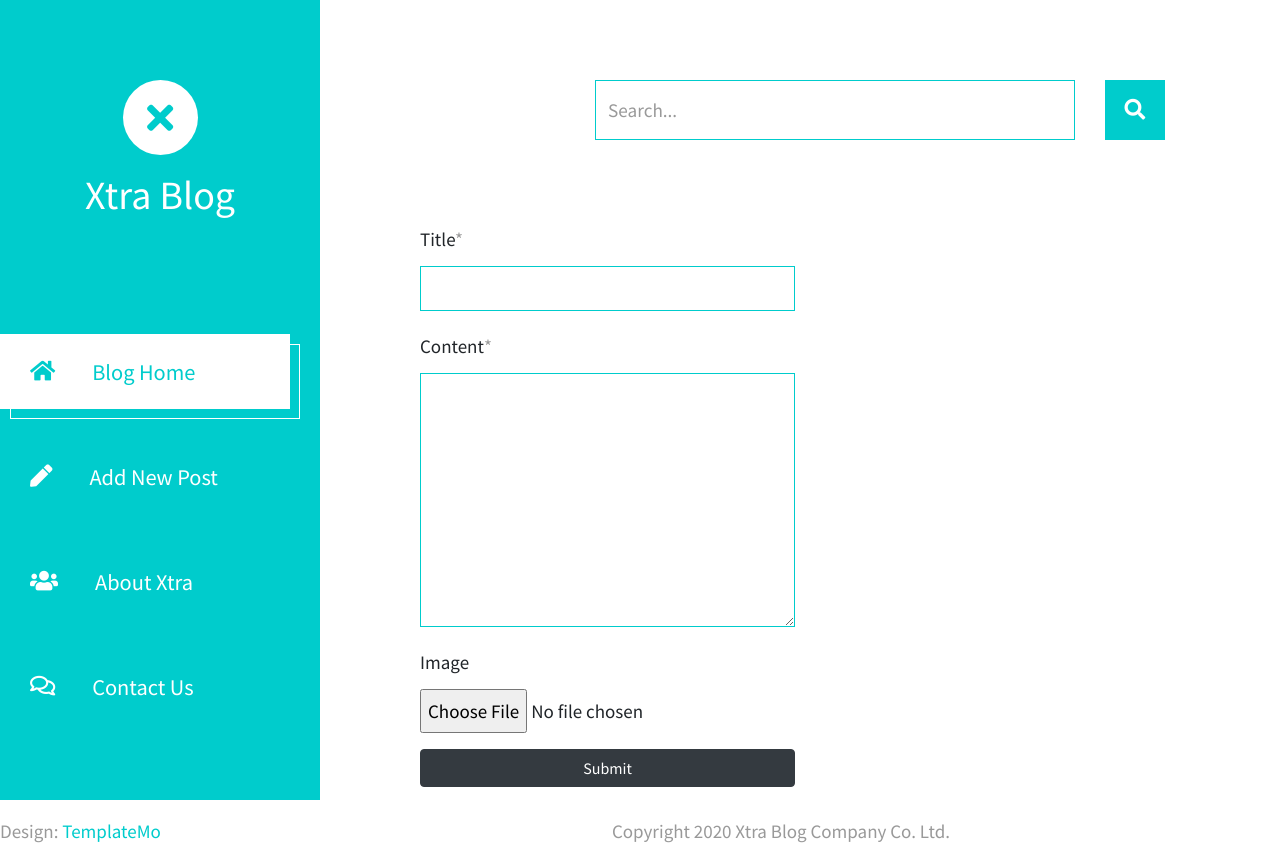
After one commit to zoomixinfo/Django-Blog, a Django app: page /make in a window 1280 px wide. The commit adds this page. Run offline with Django 4.2, Linux system fonts and the light colour scheme; some libraries are stand-ins or nearby versions.

Commit message:
New Posting Added

```diff
--- a/blog/settings.py
+++ b/blog/settings.py
@@ -29,6 +29,7 @@ INSTALLED_APPS = [
     'django.contrib.messages',
     'django.contrib.staticfiles',
     'post',
+    'crispy_forms',
 ]
 
 MIDDLEWARE = [
@@ -119,3 +120,5 @@ DEFAULT_AUTO_FIELD = 'django.db.models.BigAutoField'
 
 MEDIA_ROOT = BASE_DIR / 'uploads'
 MEDIA_URL = '/media/'
+
+CRISPY_TEMPLATE_PACK = 'bootstrap4'
--- /dev/null
+++ b/post/forms.py
@@ -0,0 +1,7 @@
+from django import forms
+from .models import Post
+
+class MakePost(forms.ModelForm):
+    class Meta:
+        model = Post
+        fields = '__all__'
--- /dev/null
+++ b/post/templates/make.html
@@ -0,0 +1,35 @@
+{% extends 'theme.html' %}
+{% load crispy_forms_filters %}
+{% block content %}
+    <div class="container-fluid">
+        <main class="tm-main">
+            <!-- Search form -->
+            <div class="row tm-row">
+                <div class="col-12">
+                    <form method="GET" class="form-inline tm-mb-80 tm-search-form">
+                        <input class="form-control tm-search-input" name="query" type="text" placeholder="Search..." aria-label="Search">
+                        <button class="tm-search-button" type="submit">
+                            <i class="fas fa-search tm-search-icon" aria-hidden="true"></i>
+                        </button>
+                    </form>
+                </div>
+            </div>
+            <div class="row tm-row">
+                <form method="POST">
+                    {% csrf_token %}
+                    {{ form|crispy }}
+                    <input type="submit" class="btn btn-dark btn-block" value="Submit"/>
+                </form>
+            </div>
+            </div>
+            <footer class="row tm-row">
+                <div class="col-md-6 col-12 tm-color-gray">
+                    Design: <a rel="nofollow" target="_parent" href="https://templatemo.com" class="tm-external-link">TemplateMo</a>
+                </div>
+                <div class="col-md-6 col-12 tm-color-gray tm-copyright">
+                    Copyright 2020 Xtra Blog Company Co. Ltd.
+                </div>
+            </footer>
+        </main>
+    </div>
+    {% endblock content %}
--- a/post/templates/theme.html
+++ b/post/templates/theme.html
@@ -34,7 +34,7 @@ https://templatemo.com/tm-553-xtra-blog
                         <i class="fas fa-home"></i>
                         Blog Home
                     </a></li>
-                    <li class="tm-nav-item"><a href="post" class="tm-nav-link">
+                    <li class="tm-nav-item"><a href="make" class="tm-nav-link">
                         <i class="fas fa-pen"></i>
                         Add New Post
                     </a></li>
--- a/post/urls.py
+++ b/post/urls.py
@@ -4,4 +4,5 @@ from . import views
 urlpatterns = [
     path('', views.index, name='index'),
     path('post/<int:id>/', views.post, name='post'),
+    path('make', views.make, name='make'),
 ]
--- a/post/views.py
+++ b/post/views.py
@@ -1,5 +1,6 @@
 from django.shortcuts import render
 from . models import Post
+from . forms import MakePost
 
 def index(request):
     post = {
@@ -11,3 +12,10 @@ def post(request, id):
         'post':Post.objects.get(id=id)
     }
     return render(request, 'post.html',post)
+def make(request):
+    if request.method == 'POST':
+        form = MakePost(request.POST)
+        if form.is_valid():
+            form.save()
+            return index(request)
+    return render(request, 'make.html',{'form':MakePost()})
```
Also changed, not shown: db.sqlite3.
